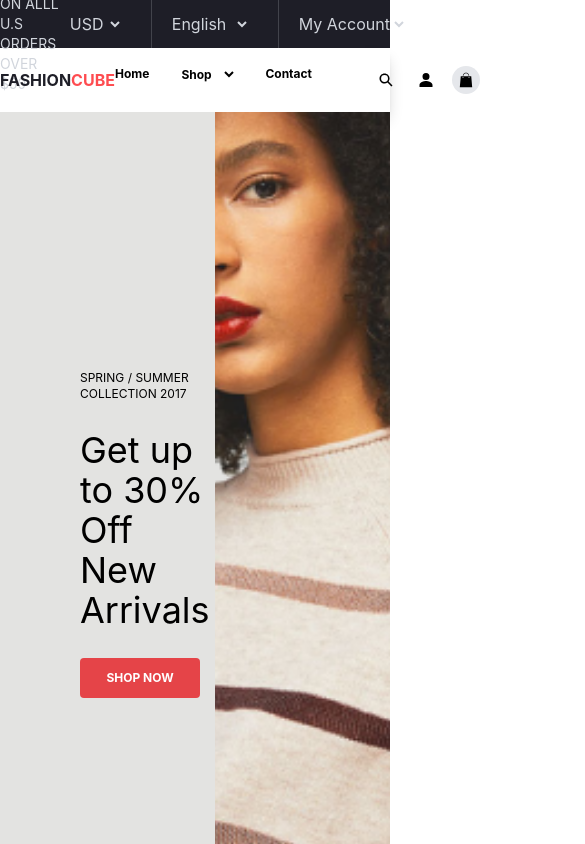
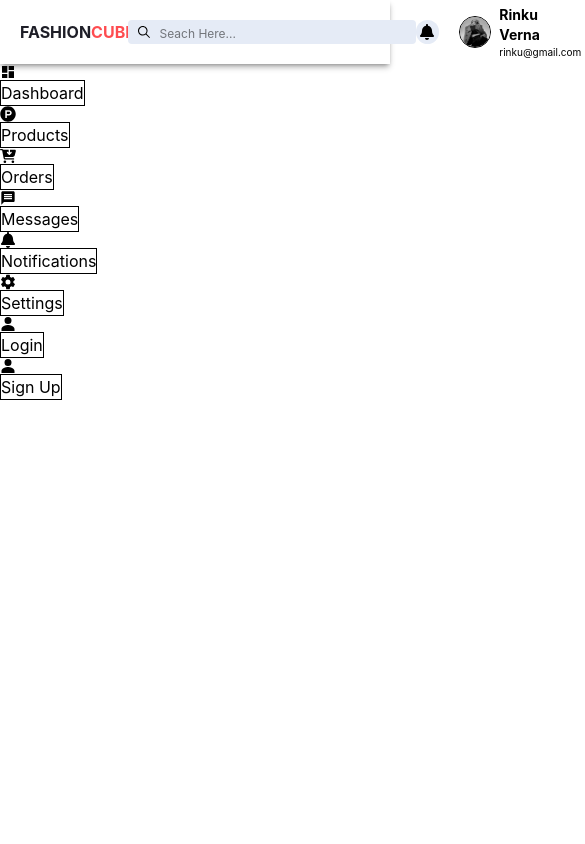
Before and after one commit to kwawu-praise/fashion-cube-ecommerce-shop, a React (Vite) app: page / in a window 390 px wide. Shown: the top 844 px of the page, 585 px wide, since content can reach past the window. Built offline with nearby package versions, Linux system fonts and the light colour scheme.

Commit message:
Added Admin Hamburger and Navbar

```diff
--- a/src/App.tsx
+++ b/src/App.tsx
@@ -7,24 +7,28 @@ import BenefitBanner from "./components/BenefitBanner"
 import { DealsOfTheWeek } from "./components/DealsOfTheWeek"
 import { BestSellers } from "./components/BestSellers"
 import { Footer } from "./components/Footer"
+import AdminNavbar from "./components/Admin/AdminNavbar"
+import AdminHamburger from "./components/Admin/AdminHamburger"
+
 function App() {
 
 
   return (
-    <>
-      <div>
+    <div>
+      <AdminNavbar />
+      <AdminHamburger />
 
-        <NavbarWithSettings />
-        <Navbar />
-        <Hero />
-        <FirstHalfOfTheBody />
-        <Products />
-        <BenefitBanner />
-        <DealsOfTheWeek />
-        <BestSellers />
-        <Footer />
-      </div>
-    </>
+      {/*   <NavbarWithSettings /> */}
+      {/*   <Navbar /> */}
+      {/*   <Hero /> */}
+      {/*   <FirstHalfOfTheBody /> */}
+      {/*   <Products /> */}
+      {/*   <BenefitBanner /> */}
+      {/*   <DealsOfTheWeek /> */}
+      {/*   <BestSellers /> */}
+      {/*   <Footer /> */}
+      {/* </div> */}
+    </div >
   )
 }
 
--- /dev/null
+++ b/src/components/Admin/AdminHamburger.tsx
@@ -0,0 +1,117 @@
+import React, { useState } from "react";
+import type { IconType } from "react-icons";
+import { MdDashboard } from "react-icons/md";
+import { FaProductHunt } from "react-icons/fa6";
+import { FaCartArrowDown } from "react-icons/fa6";
+import { MdMessage } from "react-icons/md";
+import { FaBell } from "react-icons/fa";
+import { IoSettingsSharp } from "react-icons/io5";
+import { IoPersonSharp } from "react-icons/io5";
+
+
+
+interface AdminHamburgerInteface {
+  title: string;
+  subItems?: string[],
+  icon: React.ElementType
+}
+
+
+const AdminHamburgerItems: AdminHamburgerInteface[] = [
+  {
+    title: "Dashboard",
+    icon: MdDashboard
+  },
+  {
+    title: "Products",
+    subItems: ["Product List", "Product View", "Product Upload"],
+    icon: FaProductHunt
+
+  },
+  {
+    title: "Orders",
+    subItems: ["Order List", "Order Items"],
+    icon: FaCartArrowDown
+  },
+  {
+    title: "Messages",
+    subItems: ["New Messages", "Already Read"],
+    icon: MdMessage
+  },
+  {
+    title: "Notifications",
+    subItems: ["New Notifications", "Past Notifications"],
+    icon: FaBell
+  },
+  {
+    title: "Settings",
+    subItems: ["Edit Profile", "Create New Profile"],
+    icon: IoSettingsSharp
+  },
+  {
+    title: "Login",
+    icon: IoPersonSharp
+  },
+  {
+    title: "Sign Up",
+    icon: IoPersonSharp
+  }
+]
+interface HamburgerItemProps extends AdminHamburgerInteface {
+  isOpen: boolean;
+  // setIsOpen: React.Dispatch<React.SetStateAction<string | null>>;
+  onToggle: () => void
+}
+
+const HamburgerItem = ({ title, subItems, icon: Icon, isOpen, onToggle }: HamburgerItemProps,) => {
+  return (
+
+    <div>
+      <div>
+        <Icon></Icon>
+        <button className="border" onClick={onToggle}>
+          {title}
+        </button>
+      </div>
+      {
+        subItems && <div className={`grid transition-all duration-300 ${isOpen ? "grid-rows-[1fr]" : "grid-rows-[0fr]"}`}>
+          <ul className="overflow-hidden">
+            {subItems?.map((item) => (
+              <li key={item}>{item}</li>
+            ))}
+          </ul>
+        </div>
+
+      }
+    </div >
+  )
+}
+
+
+const AdminHamburger = () => {
+
+
+
+  const [isOpen, setIsOpen] = useState<null | string>(null)
+
+  function handleToggle(title: string) {
+    setIsOpen((prev) => (prev === title ? null : title))
+  }
+
+
+
+  return (
+    <div>
+
+      <main>
+        {
+          AdminHamburgerItems.map(({ title, subItems, icon: Icon, }, index) => (
+            <HamburgerItem title={title} subItems={subItems} icon={Icon} onToggle={() => handleToggle(title)} isOpen={isOpen === title} />
+          ))
+        }
+      </main>
+    </div>
+  )
+}
+
+export default AdminHamburger
--- /dev/null
+++ b/src/components/Admin/AdminNavbar.tsx
@@ -0,0 +1,53 @@
+
+import { GiHamburgerMenu } from "react-icons/gi";
+import { IoIosSearch } from "react-icons/io";
+import { FaBell } from "react-icons/fa";
+
+
+
+
+const AdminNavbar = () => {
+  return (
+    <div>
+      <div className="flex h-16 items-center px-5 shadow-md/30">
+        <div className="flex w-[25%]  justify-between   items-center">
+          <div>
+            <h1 className="text-[#1e1e27] font-bold">
+              FASHION<span className="text-[#fe4c50]">CUBE</span>
+            </h1>
+
+          </div>
+          <div className="h-6 w-6 bg-[#e5ebf6] flex items-center justify-center rounded-full">
+            <GiHamburgerMenu className="text-xs" />
+          </div>
+        </div>
+
+        <div className="flex w-[75%] justify-between items-center px-5">
+
+          <div className="flex relative items-center">
+            <input type="text" className=" pl-8 pr-2 outline-0 rounded-sm placeholder:text-xs bg-[#e5ebf6]" placeholder="Seach Here..." />
+
+            <IoIosSearch className="absolute left-2" />
+          </div>
+          <div className=" flex items-center space-x-5">
+            <div className="h-6 w-6 bg-[#e5ebf6] flex items-center justify-center rounded-full">
+              <FaBell />
+            </div>
+            <div className="flex items-center space-x-2">
+              <div className="w-8 h-8 rounded-full border overflow-hidden ">
+                <img src="images/ch.jpg" className="w-full h-full " />
+              </div>
+              <div>
+                <p className="font-bold text-sm">Rinku Verna</p>
+                <p className="text-[10px]">rinku@gmail.com</p>
+              </div>
+            </div>
+          </div>
+        </div>
+      </div>
+
+    </div>
+  )
+}
+
+export default AdminNavbar
```
Also changed, not shown: 1 other file (tests, documents, lock files or other folders).
